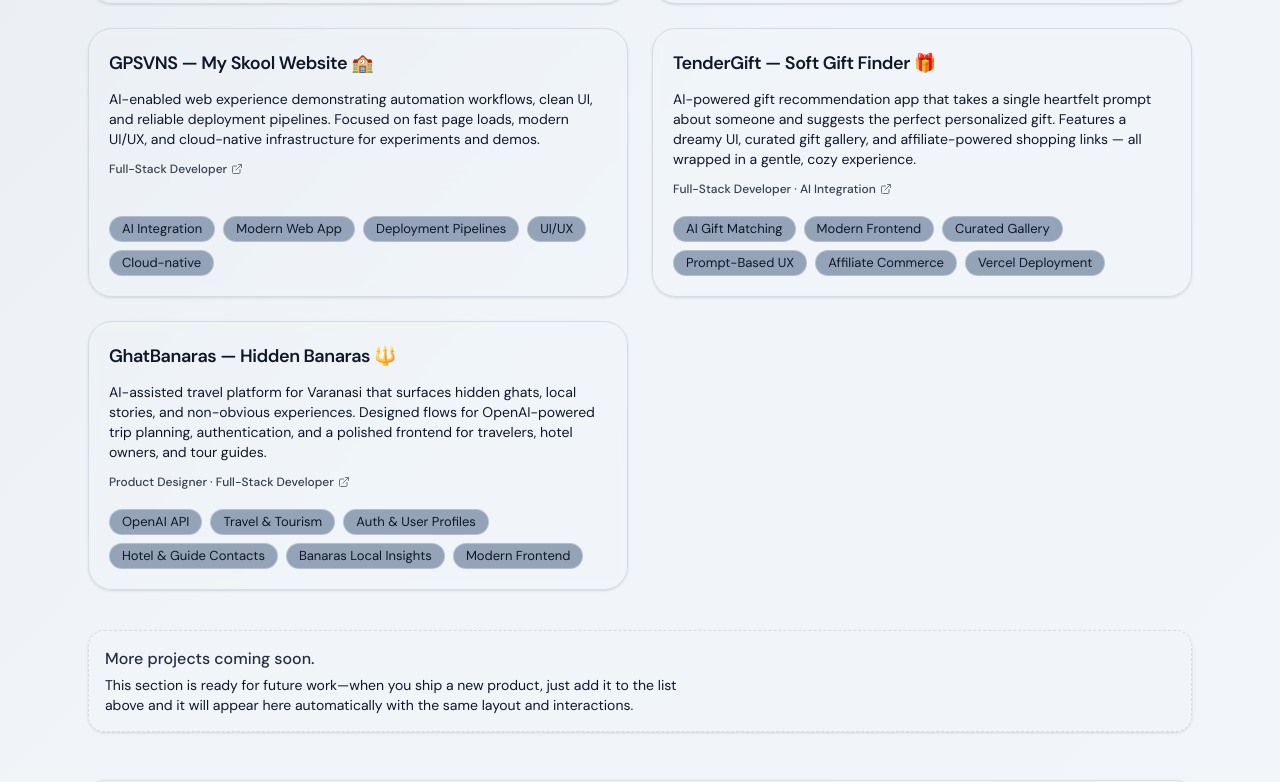
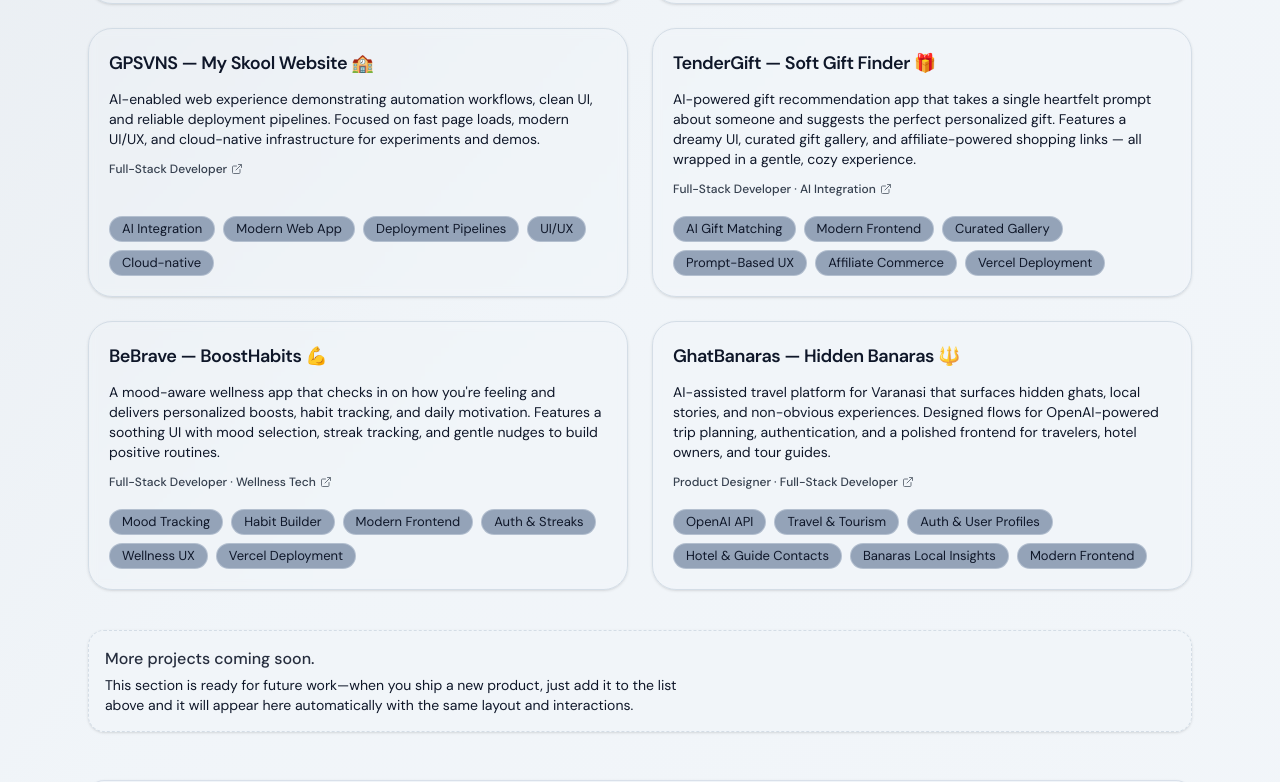
Before and after one commit to Nob1taaaa/remix-of-remix-of-my-cute-portfolio-09, a React (Vite) app: page /projects in a window 1280 px wide. Shown: the part 523-1305 px from the top of the page. Built offline with nearby package versions, Linux system fonts and the light colour scheme; the HTML template or start-up script is replaced by a standard one.

Commit message:
Add bebrave page integration
Co-authored-by: Nob1taaaa <121599198+Nob1taaaa@users.noreply.github.com>

```diff
--- a/src/pages/Projects.tsx
+++ b/src/pages/Projects.tsx
@@ -61,6 +61,21 @@ const projects = [
       "Vercel Deployment",
     ],
     url: "https://tendergift.vercel.app/",
+  },
+  {
+    title: "BeBrave — BoostHabits 💪",
+    description:
+      "A mood-aware wellness app that checks in on how you're feeling and delivers personalized boosts, habit tracking, and daily motivation. Features a soothing UI with mood selection, streak tracking, and gentle nudges to build positive routines.",
+    role: "Full-Stack Developer · Wellness Tech",
+    tags: [
+      "Mood Tracking",
+      "Habit Builder",
+      "Modern Frontend",
+      "Auth & Streaks",
+      "Wellness UX",
+      "Vercel Deployment",
+    ],
+    url: "https://bebrave.vercel.app/",
   },
   {
     title: "GhatBanaras — Hidden Banaras 🔱",
```
